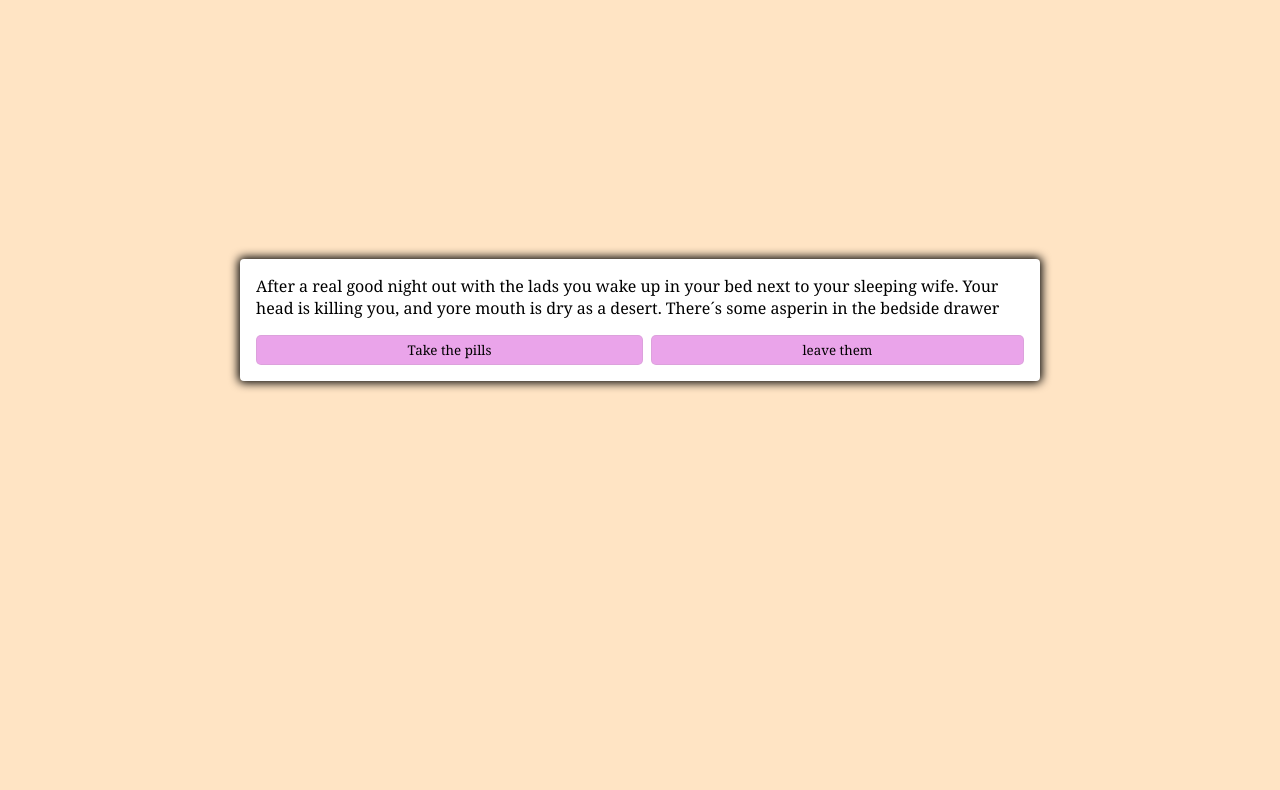
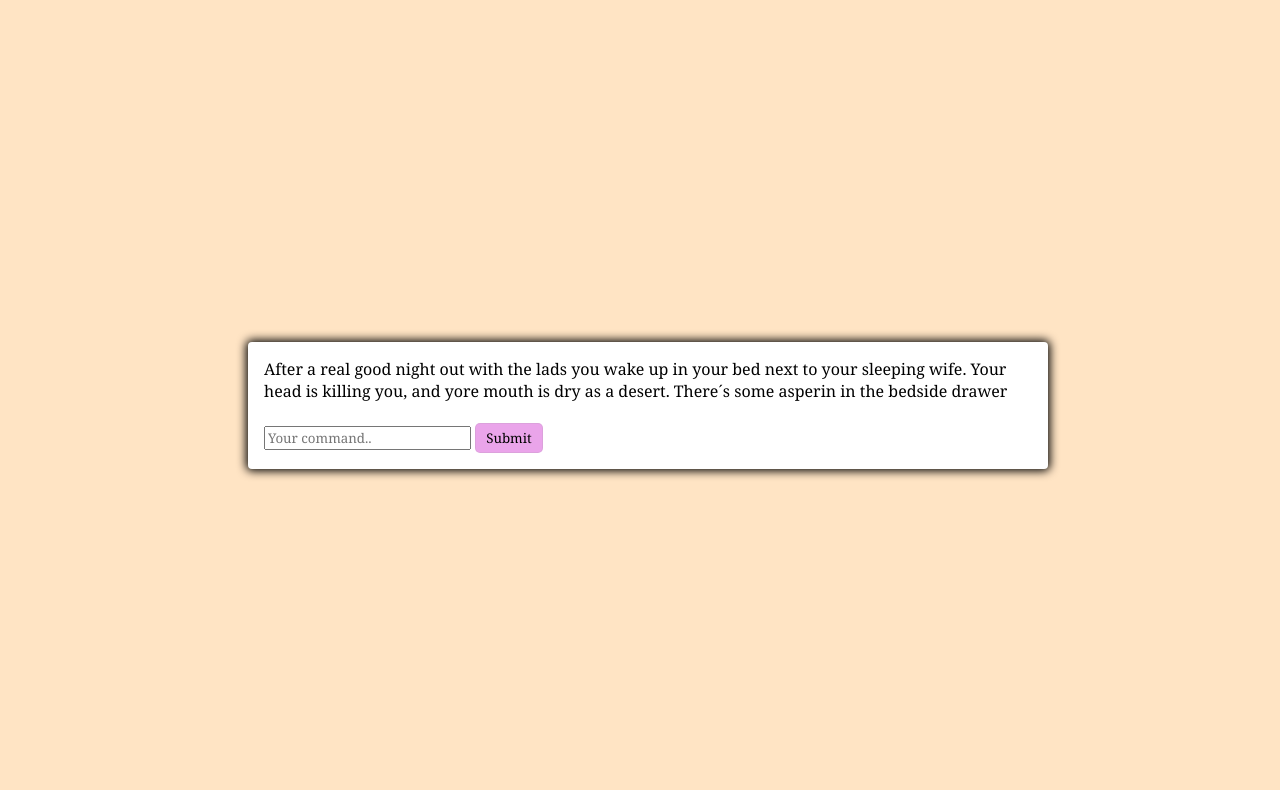
Before and after one commit to Stenis76/lab1, a plain HTML site: page index.html in a window 1280 px wide. Shown: the part 80-870 px from the top of the page. Before the commit the page ends 800 px from the top, so only its background shows below. Drawn offline with Linux system fonts and the light colour scheme.

Commit message:
js fixar. har inte löst listan än

```diff
--- a/game.js
+++ b/game.js
@@ -1,5 +1,5 @@
 const textElement = document.getElementById('text')
-const optionButtonsElement = document.getElementById('option-buttons')
+const optionListItems = document.getElementById('optionlist')
 
 //håller koll på vad karaktären har gjort och har med sig
 let state = {}
@@ -11,29 +11,29 @@ function startGame() {
 }
 // Visar vilket val vi är på
 function showTextNode(textNodeIndex) {
+    debugger
     const textNode = textNodes.find(textNode => textNode.id === textNodeIndex)
     textElement.innerText = textNode.text
+
     // loop för att ta bort knapparna
-  while (optionButtonsElement.firstChild) {
-    optionButtonsElement.removeChild(optionButtonsElement.firstChild)
+    while (optionListItems.firstChild) {
+        optionListItems.removeChild(optionListItems.firstChild)
     }
-// sätta tillbaka knapparna utifrån våra val
-  textNode.options.forEach(option => {
-      if (showOption(option)) {
-          const button = document.createElement('button')
-          button.innerText = option.text
-          button.classList.add('btn')
-          button.addEventListener('click', () => selectOption(option))
-          optionButtonsElement.appendChild(button)
-      }
-  })
+    // sätta ut alterntiv för våra val i form av en lista
+
+    // textNode.options.forEach(option => {
+    //     if (showOption(option)) {
+    //         const list = document.createElement('<li>')
+    //         list.innerText = option.text
+    //         list.classList.add('<li>')
+    //         list.addEventListener('click', () => selectOption(option))
+    //         optionButtonsElement.appendChild(button)
+    //     }
+    // })
 }
 
-function showOption(option) {
-    return option.requiredState == null || option.requiredState(state)
-}
 //En funktion som körs varje gång vi ska gör ett val
-function selectOption(option) {
+function selectOption() {
     const nextTextNodeId = option.nextText
     if (nextTextNodeId <= 0) {
         return startGame()
@@ -42,6 +42,10 @@ function selectOption(option) {
     showTextNode(nextTextNodeId)
 }
 
+function inputValue() {
+    let inputValue = document.getElementById('user-input').value
+     return selectOption(inputValue)
+}
 // Texten som skall visas
 const textNodes = [
     {
@@ -66,12 +70,12 @@ const textNodes = [
             {
                 text: 'Drink water and use painkiller',
                 requiredState: (currentState) => currentState.pills,
-                setState: { pills: false, noHeadache: true, noThirst: true} ,
+                setState: { pills: false, noHeadache: true, noThirst: true },
                 nextText: 3,
             },
             {
                 text: 'Drink water',
-                setState: {noThirst: true},
+                setState: { noThirst: true },
                 nextText: 3,
             },
             {
--- a/index.html
+++ b/index.html
@@ -9,20 +9,24 @@
     <title>Domestic survival</title>
 </head>
 <body>
-    <!-- <header>
+    <header>
         <h1>Domestic Survival</h1>
-    </header> -->
+    </header>
+<main>
     <div class="container">
-  <div id="text">Text</div>
-  <div id="option-buttons" class="btn-grid">
-    <button class="btn">Option 1</button>
-    <button class="btn">Option 2</button>
-    <button class="btn">Option 3</button>
-    <button class="btn">Option 4</button>
-  </div>
-</div>
+        <div id="text">Text</div>
+        <ul id="optionlist">Choose your command wisely!
+            <li class=list>Option1</li>
+            <li class=list>Option2</li>
+            <li class=list>Option3</li>
+            <li class=list>Option4</li>
+        </ul>
+        <input type="text" placeholder="Your command.." id="user-input">
+        <button id="myBtn" onclick="inputValue()">Submit</button>
 
-    <!-- <input type="text" placeholder="please submit your command.." id="user-input"> -->
+    </div>
+</main>
+
 
 </body>
 </html>
--- a/style.css
+++ b/style.css
@@ -3,6 +3,12 @@
     font-family: Cambria, Cochin, Georgia, Times, 'Times New Roman', serif;
 }
 body {
+    background-color: bisque;
+}
+header {
+    align-items: center;
+}
+main {
     padding: 0;
     margin: 0;
     display: flex;
@@ -20,21 +26,15 @@ body {
     border-radius: 4px;
     box-shadow: 0 0 10px 2px;
 }
-.btn-grid{
-    display: grid;
-    grid-template-columns: repeat(2, auto);
-    gap: 0.5rem;
-    margin-top: 1rem;
-
-}
-.btn {
+#myBtn {
     background-color: rgba(232, 155, 232, 0.9);
     border: 1px solid rgba(189, 156, 189, 0.3);
     border-radius: 5px;
+    margin-top: 5px;
     padding: 5px 10px;
     color: black;
     outline: none;
 }
-.btn:hover {
+#myBtn:hover {
     border-color: black;
 }
```
Lines whose indentation alone changed are shown as unchanged.
